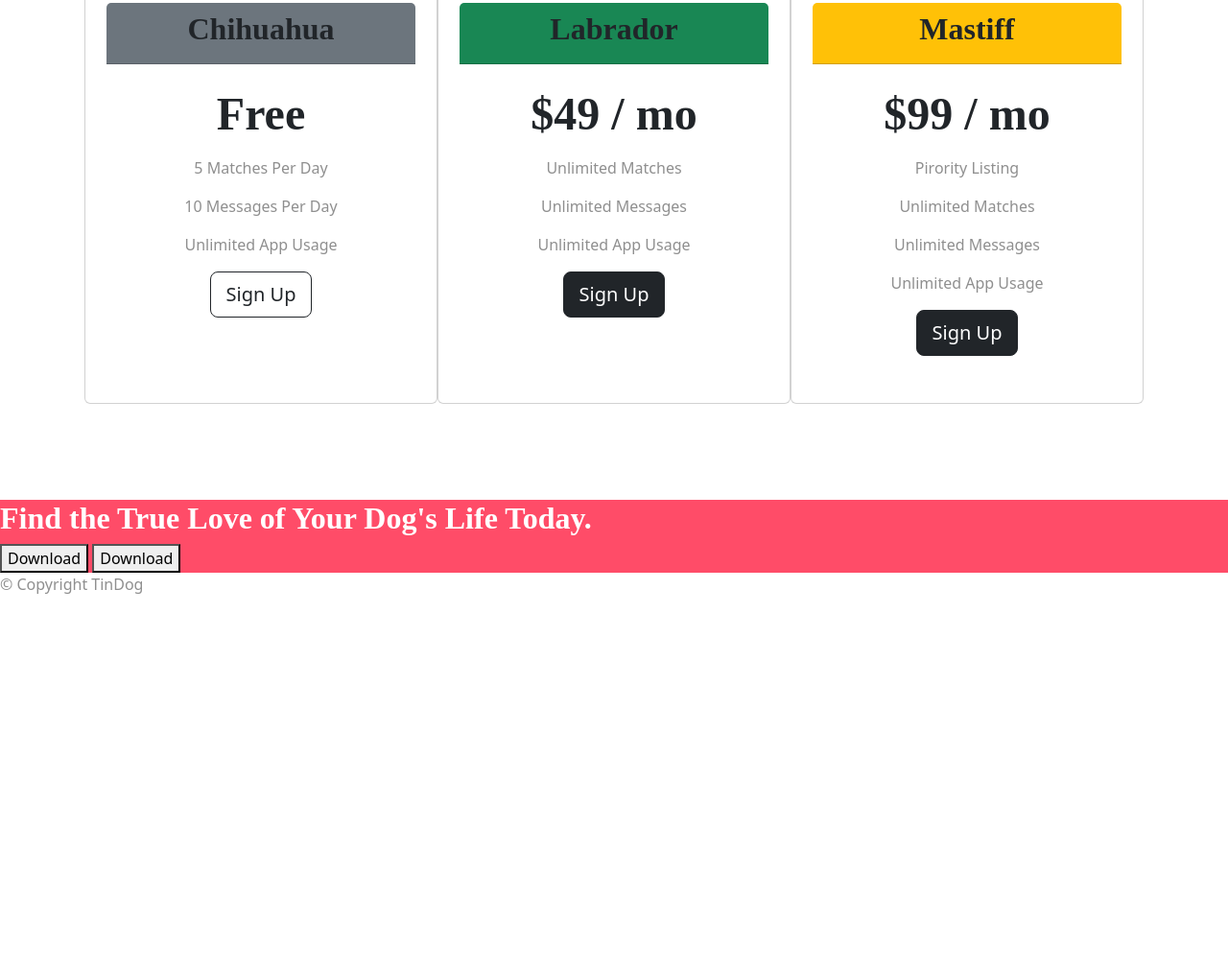
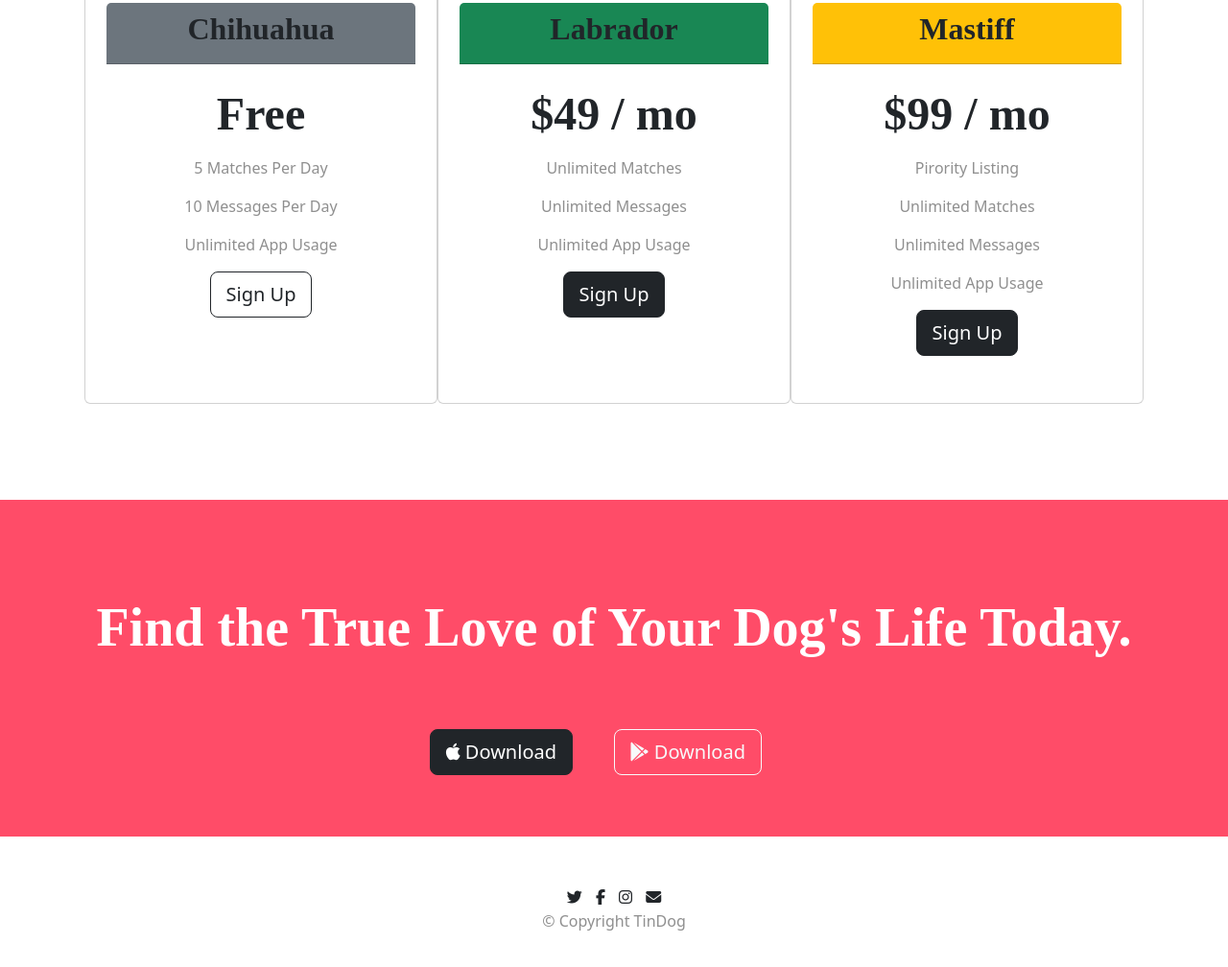
Before and after one commit to kLeister07/TinDog, a plain HTML site: page index.html in a window 1280 px wide. Shown: the part 2358-3366 px from the top of the page at 96% size. Before the commit the page ends 2995 px from the top, so only its background shows below. Drawn offline with nearby package versions, Linux system fonts and the light colour scheme.

Commit message:
finished project

```diff
--- a/css/styles.css
+++ b/css/styles.css
@@ -3,15 +3,11 @@
     color: #fff;
 }
 
-body {
-
-}
 
 h1 {
-    /* font-family: Montserrrat-Black; */
     font-size: 3.5rem;
     line-height: 1.5;
-   font-weight: 800;
+    font-weight: 800;
 }
 
 h2 {
@@ -32,7 +28,7 @@
 }
 
 .container-fluid {
-padding: 3% 15%;
+    padding: 3% 15%;
 }
 
 /* Navigation Bar */
@@ -70,7 +66,6 @@
     float: right;
     padding-right: 100px;
     padding-top: 45px
-
 }
 
 /* Features Section*/
@@ -89,8 +84,9 @@
     color: #ef8172;
     margin-bottom: 1rem;
 }
+
 .icon:hover {
-    color:#ff4c68;
+    color: #ff4c68;
 }
 
 
@@ -108,6 +104,7 @@
     border-radius: 100%;
     margin: 20px;
 }
+
 .carousel-item {
     padding: 7% 20%;
 }
@@ -132,7 +129,7 @@
 }
 
 .pricing-column {
-padding: 3% 2%;
+    padding: 3% 2%;
 
 }
 
@@ -150,9 +147,31 @@
         transform: rotate(0);
         padding-left: 40px;
     }
+
+    .testimonial-text {
+        font-size: 2.5rem;
+    }
+
+
 }
 
 #cta {
     background-color: #ff4c68;
     color: #fff;
+    text-align: center;
+    padding-top: 100px;
 }
+
+.cta-heading {
+    font-size: 3.5rem;
+}
+
+#footer {
+    padding-top: 50px;
+    padding-bottom: 50px;
+    text-align: center;
+}
+
+.footer-brand {
+    padding: 5px;
+}
--- a/index.html
+++ b/index.html
@@ -42,13 +42,13 @@
         <div class="collapse navbar-collapse" id="navbarTogglerDemo02">
           <ul class="navbar-nav ms-auto">
             <li class="nav-item">
-              <a class="nav-link" href="">Contact</a>
+              <a class="nav-link" href="#footer">Contact</a>
             </li>
             <li class="nav-item">
-              <a class="nav-link" href="">Pricing</a>
+              <a class="nav-link" href="#pricing">Pricing</a>
             </li>
             <li class="nav-item">
-              <a class="nav-link" href="">Download</a>
+              <a class="nav-link" href="#cta">Download</a>
             </li>
           </ul>
         </div>
@@ -104,7 +104,8 @@
     <div id="testimonial-carousel" class="carousel slide" data-bs-ride="false" interval-bs="15000">
       <div class="carousel-inner">
         <div class="carousel-item active">
-          <h2>I no longer have to sniff other dogs for love. I've found the hottest Corgi on TinDog. Woof.</h2>
+          <h2 class="testimonial-text">I no longer have to sniff other dogs for love. I've found the hottest Corgi on
+            TinDog. Woof.</h2>
           <img class="testimonial-image" src="images/dog-img.jpg" alt="dog-profile">
           <em>Pebbles, New York</em>
         </div>
@@ -204,9 +205,11 @@
 
   <section id="cta">
 
-    <h3>Find the True Love of Your Dog's Life Today.</h3>
-    <button type="button">Download</button>
-    <button type="button">Download</button>
+    <h3 class="cta-heading">Find the True Love of Your Dog's Life Today.</h3>
+    <button type="button" class="btn btn-dark btn-lg download-button"><i class="fa-brands fa-apple"></i>
+      Download</button>
+    <button type="button" class="btn btn-outline-light btn-lg download-button"><i class="fa-brands fa-google-play"></i>
+      Download</button>
 
   </section>
 
@@ -214,6 +217,10 @@
   <!-- Footer -->
 
   <footer id="footer">
+    <i class="footer-brand fa-brands fa-twitter"></i>
+    <i class="footer-brand fa-brands fa-facebook-f"></i>
+    <i class="footer-brand fa-brands fa-instagram"></i>
+    <i class="footer-brand fa-solid fa-envelope"></i>
 
     <p>© Copyright TinDog</p>
 
```
